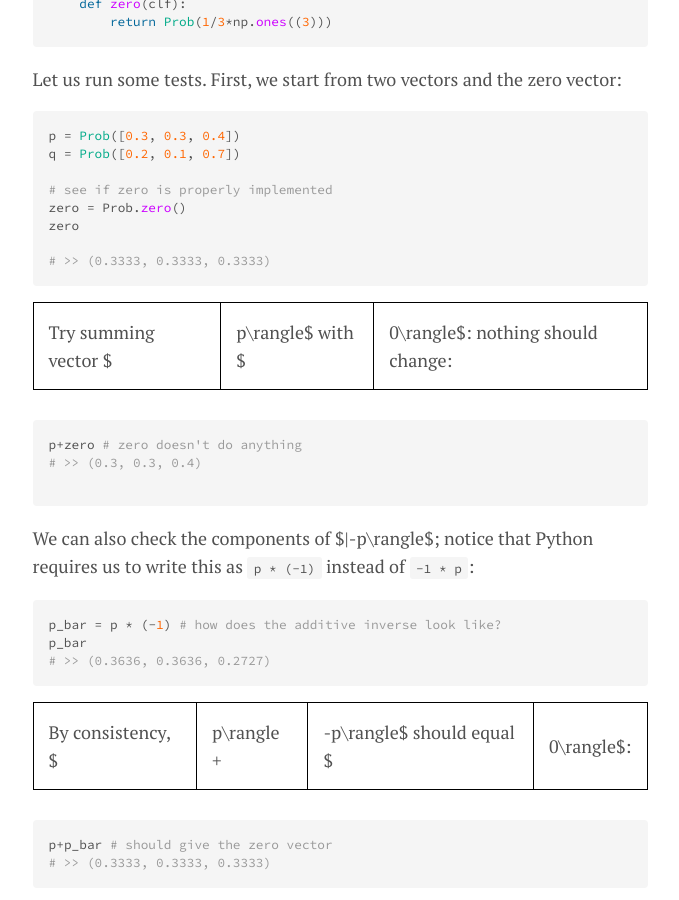
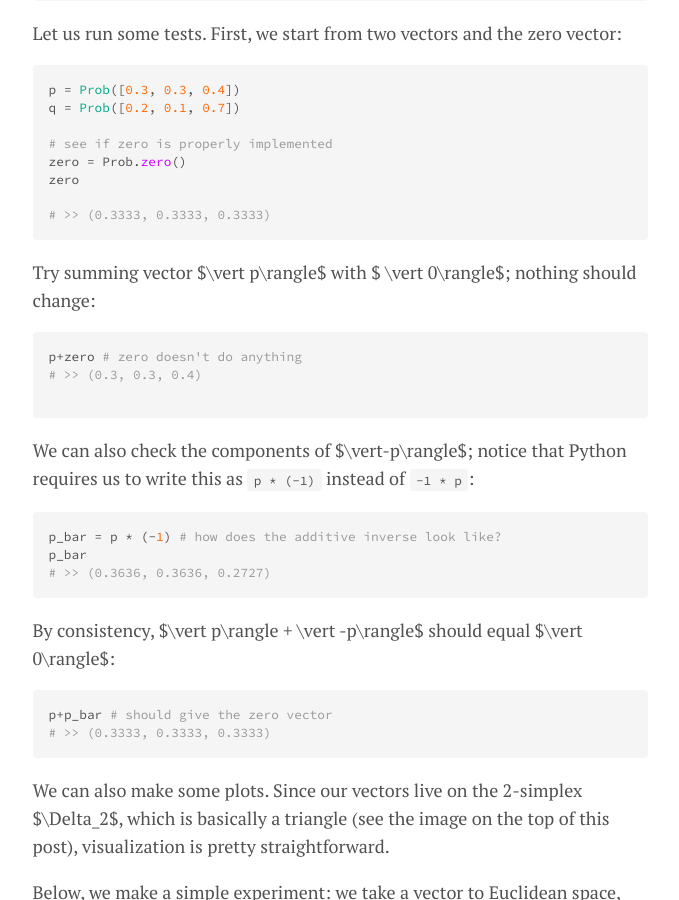
Before and after one commit to takeshimg92/takeshimg92.github.io, a Jekyll site: the page built from _posts/2022-09-18-probability_vector_space.md, in a window 1280 px wide and 900 px high, scrolled down 4037 px. Shown: the whole window, without its empty margins (300-979 px from the left). Built offline with Jekyll 4.4.1, drawn with Linux system fonts in a browser that asks for light colours; formulas are drawn with MathJax 3; some of the changed text lies outside the part shown.

Commit message:
fixing vert issues

````diff
--- a/_posts/2022-09-18-probability_vector_space.md
+++ b/_posts/2022-09-18-probability_vector_space.md
@@ -76,13 +76,13 @@ $$(\alpha | p\rangle_i = \frac{1}{\sum_{k=1}^{K+1} p_k^\alpha} p_i^\alpha $$
 
 Some important results:
 
-* The **null vector** in $\Delta_K$ is the one relative to the uniform distribution:
+1. The **null vector** in $\Delta_K$ is the one relative to the uniform distribution:
 
 $$|0\rangle_i= \frac{1}{K+1}.$$
 
-* Indeed, it is easy to show that $|p\rangle + | 0\rangle = |p\rangle$ for any $p$.
+> Indeed, it is easy to show that $\vert p\rangle + \vert 0\rangle = \vertp\rangle$ for any $p$.
 
-* The **additive inverse**, which we call $|- p\rangle$, is exactly $(-1)| p\rangle$:
+2. The **additive inverse**, which we call $|- p\rangle$, is exactly $(-1)| p\rangle$:
 
 $$|- p\rangle_i = (-1 |p\rangle)_i = \frac{1/p_i}{\sum_{k=1}^{K+1} 1/p_k}$$
 
@@ -144,7 +144,7 @@ zero
 # >> (0.3333, 0.3333, 0.3333)
 ```
 
-Try summing vector $|p\rangle$ with $|0\rangle$: nothing should change:
+Try summing vector $\vert p\rangle$ with $ \vert 0\rangle$; nothing should change:
 
 
 ```python
@@ -153,14 +153,14 @@ p+zero # zero doesn't do anything
 
 ```
 
-We can also check the components of $|-p\rangle$; notice that Python requires us to write this as `p * (-1)` instead of `-1 * p`:
+We can also check the components of $\vert-p\rangle$; notice that Python requires us to write this as `p * (-1)` instead of `-1 * p`:
 ```python
 p_bar = p * (-1) # how does the additive inverse look like?
 p_bar
 # >> (0.3636, 0.3636, 0.2727)
 ```
 
-By consistency, $|p\rangle + |-p\rangle$ should equal $|0\rangle$:
+By consistency, $\vert p\rangle + \vert -p\rangle$ should equal $\vert 0\rangle$:
 
 
 ```python
````
